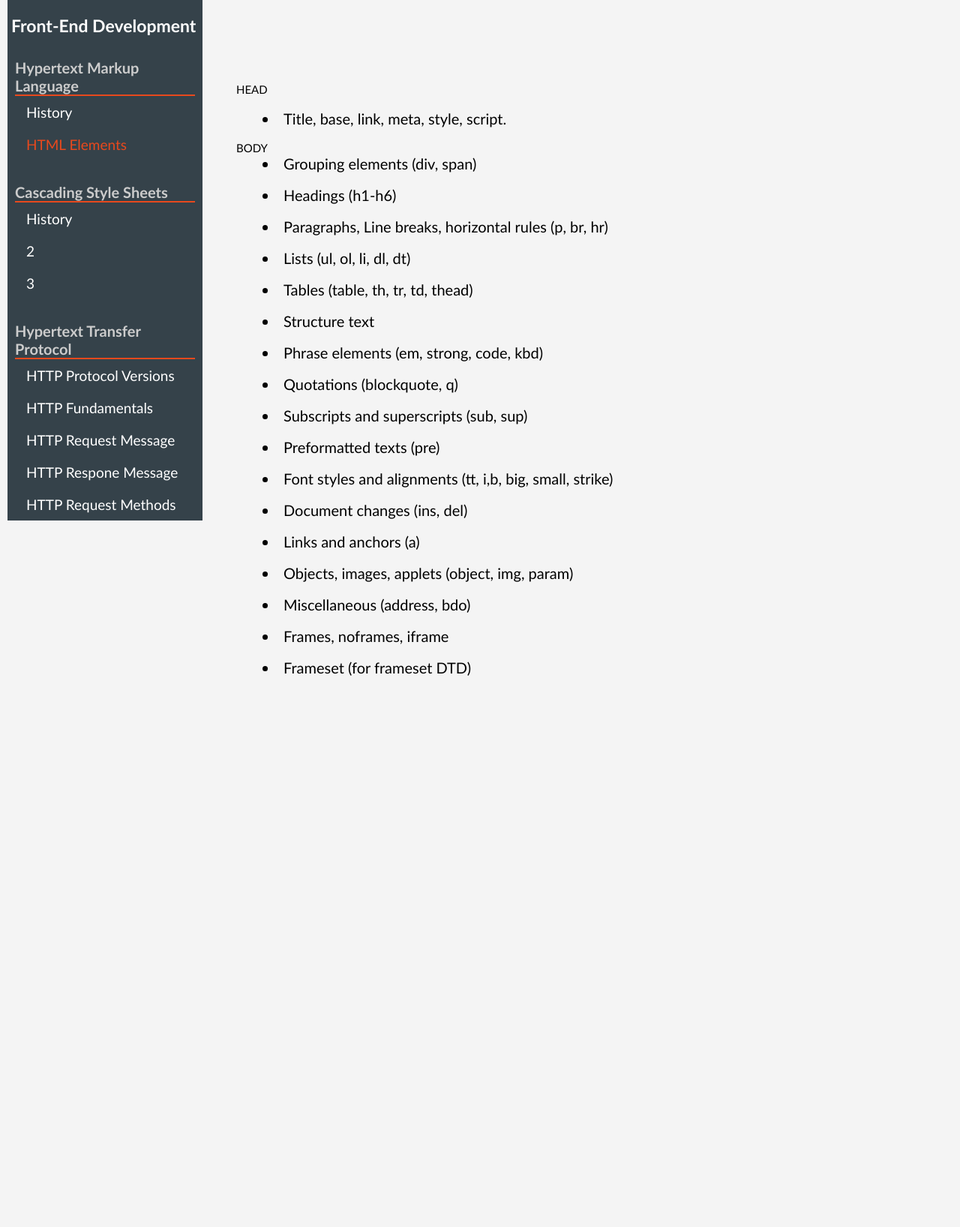
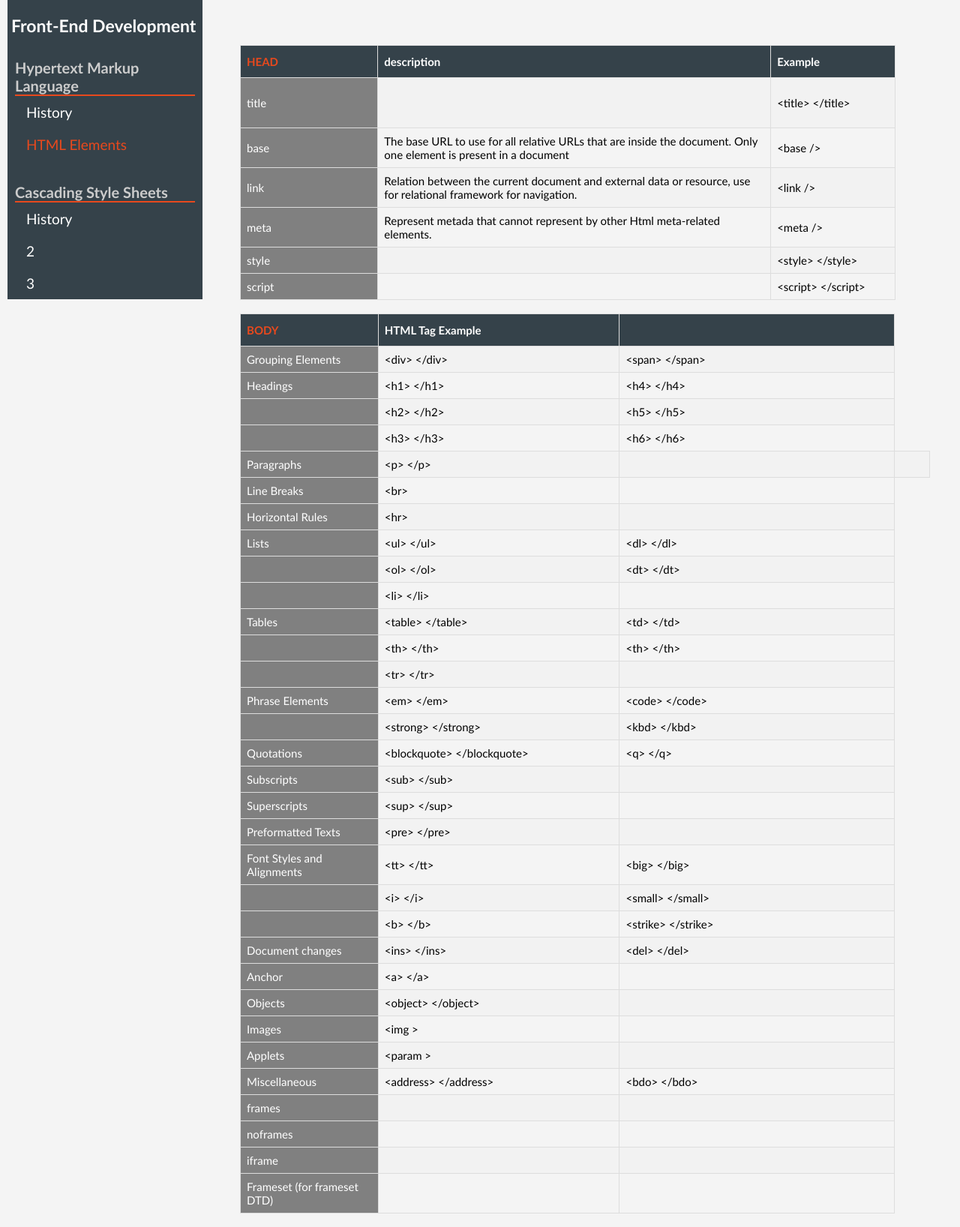
Before and after one commit to 2153589/Webtek-ShortTerm, a PHP site: page /pages/Front-End/Elements.html in a window 1280 px wide. Shown: the part 70-1706 px from the top of the page at 75% size. Before the commit the page ends 971 px from the top, so only its background shows below. Run offline with PHP 8.4, Linux system fonts and the light colour scheme.

Commit message:
HTML content fixed

```diff
--- a/webtech mockups/css/intro.css
+++ b/webtech mockups/css/intro.css
@@ -76,3 +76,70 @@
 #Domain_Name, #Anchor, #Port, #Path, #Parameters{
   padding-top: 15px;
 }
+
+
+/* table for head */
+#head {
+  font-family: "Trebuchet MS", Arial, Helvetica, sans-serif;
+  border-collapse: collapse;
+  width: 95%;
+}
+
+#head td, #head th {
+  border: 1px solid #ddd;
+  padding: 8px;
+}
+
+#head tr:nth-child(even){background-color: #f2f2f2;}
+#head th:first-child{color: #e8491d; width: 21%;}
+
+#head tr:hover {background-color: #ddd;}
+
+#head th {
+  padding-top: 12px;
+  padding-bottom: 12px;
+  text-align: left;
+  background-color: #35424a;
+  color: white;
+}
+
+/* table for body */
+#body {
+  font-family: "Trebuchet MS", Arial, Helvetica, sans-serif;
+  border-collapse: collapse;
+  width: 100%;
+}
+
+#body td, #body th {
+  border: 1px solid #ddd;
+  padding: 8px;
+}
+
+#body tr:nth-child(even){background-color: #f2f2f2;}
+#body th:first-child{color: #e8491d; width: 20%;}
+
+#body tr:hover {background-color: #ddd;}
+
+#body th {
+  padding-top: 12px;
+  padding-bottom: 12px;
+  text-align: left;
+  background-color: #35424a;
+  color: white;
+}
+
+#th {
+	padding-top: 12px;
+	padding-bottom: 12px;
+	text-align: left;
+	background-color: gray;
+	color: white;
+}
+
+tr #td1 {
+	width: 35%;
+}
+
+tr #td2 {
+	width: 60%;
+}
--- a/webtech mockups/pages/Front-End/Elements.html
+++ b/webtech mockups/pages/Front-End/Elements.html
@@ -75,7 +75,7 @@
                         </ul>
                     </div>
 
-                            <div class="topic-box">
+                    <!--<div class="topic-box">
 						<h3>Hypertext Transfer Protocol</h3>
 						<ul>
 							<li><a href="versions.html">HTTP Protocol Versions </a></li>
@@ -84,12 +84,245 @@
                             <li><a href="resMessage.html">HTTP Respone Message</a></li>
                             <li><a href="reqMethod.html">HTTP Request Methods</a></li>
                         </ul>
-                            </div>
+                    </div>-->
 
                 </section>
                 <section id="contents">
+
+					<table id="head">
+						<tr>
+							<th>HEAD</th>
+							<th>description</th>
+							<th>Example</th>
+						</tr>
+						<tr>
+							<td id='th'>title</td>
+							<td id='td2'><p></td>
+							<td id='td'>&lt;title&gt; &lt;&#47;title&gt;</td>
+						</tr>
+						<tr>
+							<td id='th'>base</td>
+							<td id='td2'>The base URL to use for all relative URLs that are inside the document. Only one element is present in a document</td>
+							<td id='td'>&lt;base &#47;&gt;</td>
+						</tr>
+						<tr>
+							<td id='th'>link</td>
+							<td id='td2'>Relation between the current document and external data or resource, use for relational framework for navigation.</td>
+							<td id='td'>&lt;link &#47;&gt;</td>
+						</tr>
+						<tr>
+							<td id='th'>meta</td>
+							<td id='td2'>Represent metada that cannot represent by other Html meta-related elements.</td>
+							<td id='td'>&lt;meta &#47;&gt;</td>
+						</tr>
+						<tr>
+							<td id='th'>style</td>
+							<td id='td2'></td>
+							<td id='td'>&lt;style&gt; &lt;&#47;style&gt;</td>
+						</tr>
+						<tr>
+							<td id='th'>script</td>
+							<td id='td2'></td>
+							<td id='td'>&lt;script&gt; &lt;&#47;script&gt;</td>
+						</tr>
+					</table>
+					<br>
+
+					<table id="body">
+						<tr>
+							<th>BODY</th>
+							<th id='td1'>HTML Tag Example</th>
+							<th></th>
+						</tr>
+						<tr>
+							<td id='th'>Grouping Elements</th>
+							<td id='td1'>&lt;div&gt; &lt;&#47;div&gt;</td>
+							<td id='td'>&lt;span&gt; &lt;&#47;span&gt;</td>
+						</tr>
+
+						<tr>
+							<td id='th'>Headings</td>
+							<td id='td1'>&lt;h1&gt; &lt;&#47;h1&gt;</td>
+							<td id='td'>&lt;h4&gt; &lt;&#47;h4&gt;</td>
+						</tr>
+						<tr>
+							<td id='th'></td>
+							<td id='td1'>&lt;h2&gt; &lt;&#47;h2&gt;</td>
+							<td id='td'>&lt;h5&gt; &lt;&#47;h5&gt;</td>
+						</tr>
+						<tr>
+							<td id='th'></td>
+							<td id='td1'>&lt;h3&gt; &lt;&#47;h3&gt;</td>
+							<td id='td'>&lt;h6&gt; &lt;&#47;h6&gt;</td>
+						</tr>
+
+						<tr>
+							<td id='th'>Paragraphs</th>
+							<td id='td1'>&lt;p&gt; &lt;&#47;p&gt;</td>
+							<td id='td'><td>
+						</tr>
+
+						<tr>
+							<td id='th'>Line Breaks</th>
+							<td id='td1'>&lt;br&gt;</td>
+							<td id='td'></td>
+						</tr>
+
+						<tr>
+							<td id='th'>Horizontal Rules</th>
+							<td id='td1'>&lt;hr&gt;</td>
+							<td id='td'></td>
+						</tr>
+
+						<tr>
+							<td id='th'>Lists</th>
+							<td id='td1'>&lt;ul&gt; &lt;&#47;ul&gt;</td>
+							<td id='td'>&lt;dl&gt; &lt;&#47;dl&gt;</td>
+						</tr>
+						<tr>
+							<td id='th'></th>
+							<td id='td1'>&lt;ol&gt; &lt;&#47;ol&gt;</td>
+							<td id='td'>&lt;dt&gt; &lt;&#47;dt&gt;</td>
+						</tr>
+						<tr>
+							<td id='th'></th>
+							<td id='td1'>&lt;li&gt; &lt;&#47;li&gt;</td>
+							<td id='td'></td>
+						</tr>
+						<tr>
+							<td id='th'>Tables</th>
+							<td id='td1'>&lt;table&gt; &lt;&#47;table&gt;</td>
+							<td id='td'>&lt;td&gt; &lt;&#47;td&gt;</td>
+						</tr>
+						<tr>
+							<td id='th'></th>
+							<td id='td1'>&lt;th&gt; &lt;&#47;th&gt;</td>
+							<td id='td'>&lt;th&gt; &lt;&#47;th&gt;</td>
+						</tr>
+						<tr>
+							<td id='th'></th>
+							<td id='td1'>&lt;tr&gt; &lt;&#47;tr&gt;</td>
+							<td id='td'></td>
+						</tr>
+
+						<tr>
+							<td id='th'>Phrase Elements</th>
+							<td id='td1'>&lt;em&gt; &lt;&#47;em&gt;</td>
+							<td id='td'>&lt;code&gt; &lt;&#47;code&gt;</td>
+						</tr>
+						<tr>
+							<td id='th'></th>
+							<td id='td1'>&lt;strong&gt; &lt;&#47;strong&gt;</td>
+							<td id='td'>&lt;kbd&gt; &lt;&#47;kbd&gt;</td>
+						</tr>
+
+						<tr>
+							<td id='th'>Quotations</th>
+							<td id='td1'>&lt;blockquote&gt; &lt;&#47;blockquote&gt;</td>
+							<td id='td'>&lt;q&gt; &lt;&#47;q&gt;</td>
+						</tr>
+
+						<tr>
+							<td id='th'>Subscripts</th>
+							<td id='td1'>&lt;sub&gt; &lt;&#47;sub&gt;</td>
+							<td id='td'></td>
+						</tr>
+
+						<tr>
+							<td id='th'>Superscripts</th>
+							<td id='td1'>&lt;sup&gt; &lt;&#47;sup&gt;</td>
+							<td id='td'></td>
+						</tr>
+
+						<tr>
+							<td id='th'>Preformatted Texts</th>
+							<td id='td1'>&lt;pre&gt; &lt;&#47;pre&gt;</td>
+							<td id='td'></td>
+						</tr>
+						<tr>
+							<td id='th'>Font Styles and Alignments</th>
+							<td id='td1'>&lt;tt&gt; &lt;&#47;tt&gt;</td>
+							<td id='td'>&lt;big&gt; &lt;&#47;big&gt;</td>
+						</tr>
+						<tr>
+							<td id='th'></th>
+							<td id='td1'>&lt;i&gt; &lt;&#47;i&gt;</td>
+							<td id='td'>&lt;small&gt; &lt;&#47;small&gt;</td>
+						</tr>
+
+						<tr>
+							<td id='th'></th>
+							<td id='td1'>&lt;b&gt; &lt;&#47;b&gt;</td>
+							<td id='td'>&lt;strike&gt; &lt;&#47;strike&gt;</td>
+						</tr>
+
+						<tr>
+							<td id='th'>Document changes</th>
+							<td id='td1'>&lt;ins&gt; &lt;&#47;ins&gt;</td>
+							<td id='td'>&lt;del&gt; &lt;&#47;del&gt;</td>
+						</tr>
+
+						<tr>
+							<td id='th'>Anchor</th>
+							<td id='td1'>&lt;a&gt; &lt;&#47;a&gt;</td>
+							<td id='td'></td>
+						</tr>
+
+						<tr>
+							<td id='th'>Objects</th>
+							<td id='td1'>&lt;object&gt; &lt;&#47;object&gt;</td>
+							<td id='td'></td>
+						</tr>
+
+						<tr>
+							<td id='th'>Images</th>
+							<td id='td1'>&lt;img &gt;</td>
+							<td id='td'></td>
+						</tr>
+
+						<tr>
+							<td id='th'>Applets</th>
+							<td id='td1'>&lt;param &gt;</td>
+							<td id='td'></td>
+						</tr>
+
+						<tr>
+							<td id='th'>Miscellaneous</th>
+							<td id='td1'>&lt;address&gt; &lt;&#47;address&gt;</td>
+							<td id='td'>&lt;bdo&gt; &lt;&#47;bdo&gt;</td>
+						</tr>
+
+												<tr>
+							<td id='th'>frames</th>
+							<td id='td1'></td>
+							<td id='td'></td>
+						</tr>
+
+												<tr>
+							<td id='th'>noframes</th>
+							<td id='td1'></td>
+							<td id='td'></td>
+						</tr>
+
+												<tr>
+							<td id='th'>iframe</th>
+							<td id='td1'></td>
+							<td id='td'></td>
+						</tr>
+
+												<tr>
+							<td id='th'>Frameset (for frameset DTD)</th>
+							<td id='td1'></td>
+							<td id='td'></td>
+						</tr>
+
+					</table>
+
+
+<!--
 						<p>
-                           <ul> HEAD</ul> <br/>
+							<ul> HEAD</ul>
+							<br/>
                                 <li>Title, base, link, meta, style, script.</li><br/>
                             BODY<br/>
                         <li>Grouping elements (div, span)</li><br/>
@@ -111,7 +344,9 @@
                         <li>Frameset (for frameset DTD)</li><br/>
                         </p>
                     </ul>
+-->
                 </section>
+				<br>
 
 </body>
 </html>
```
Also changed, not shown: 1 other file. Lines whose indentation alone changed are shown as unchanged.
